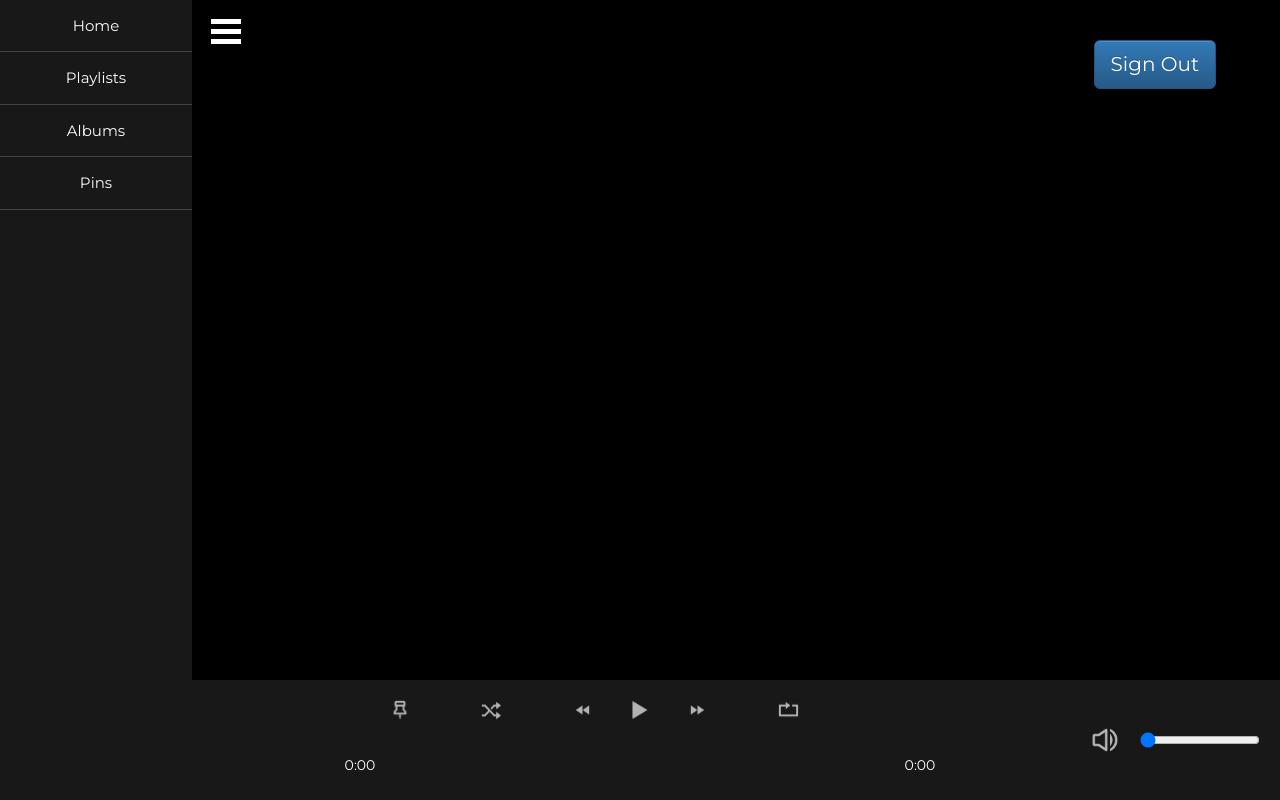
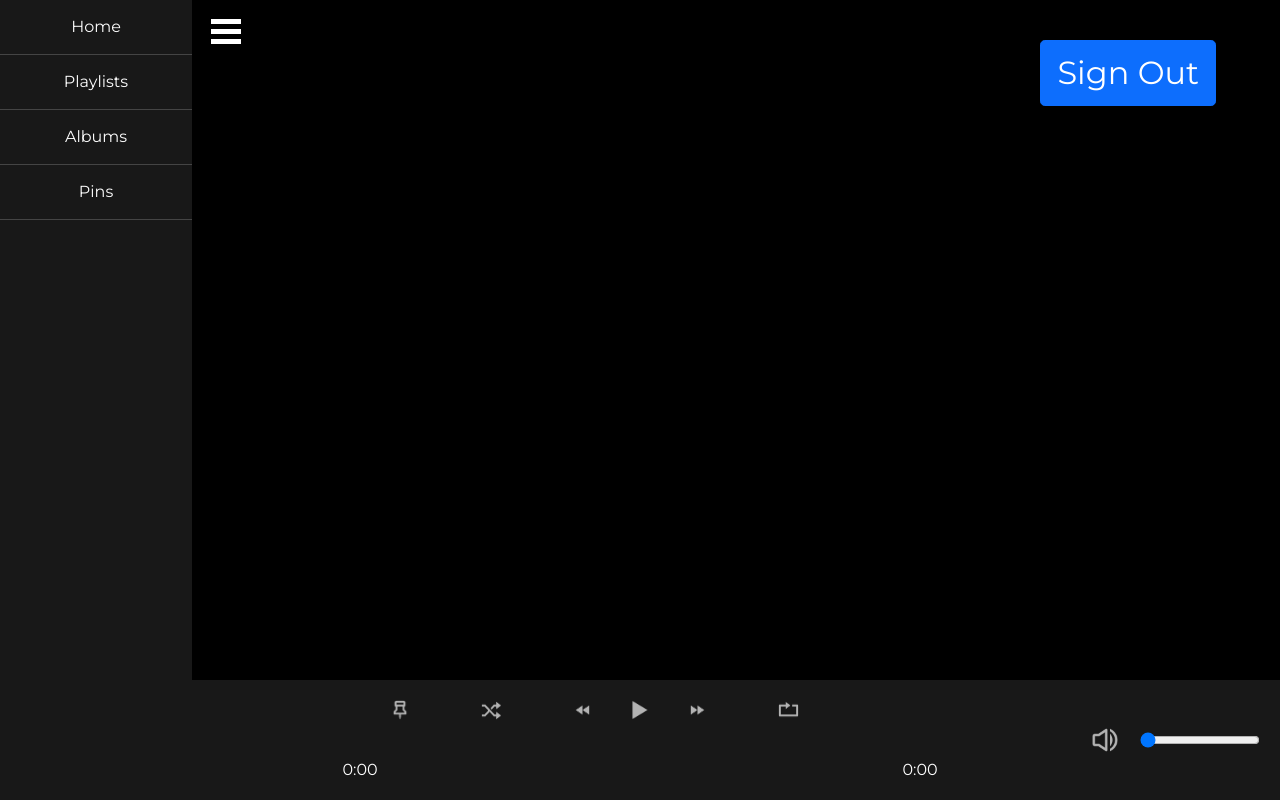
Before and after one commit to lunarmint/spotipyn, a Flask app: template modules/templates/base.html in a window 1280 px wide. Run offline with Flask 2, Linux system fonts and the light colour scheme; the template is opened without the code that fills it, so the values that code supplies are empty; parts of the project's set-up code (start-up, migrations or seed data) failed here and were passed over; some libraries are stand-ins or nearby versions.

Commit message:
Fixed a centering issue for playback bar
Also updated to bootstrap 5.1.3 (again) with css + js.

```diff
--- a/modules/static/css/player.css
+++ b/modules/static/css/player.css
@@ -32,7 +32,7 @@
     grid-column-end: col3;
     grid-row-start: row1;
     grid-row-end: row2;
-    font-size: 1.5rem;
+    font-size: 1rem;
     font-weight: 400;
     place-self: end start;
     text-align: left;
@@ -52,7 +52,7 @@
     grid-column-end: col3;
     grid-row-start: row2;
     grid-row-end: row3;
-    font-size: 1.3rem;
+    font-size: 0.8rem;
     font-weight: 200;
     place-self: start start;
     text-align: left;
@@ -136,10 +136,10 @@
 }
 
 .playback > p {
-    font-size: 1.4rem;
+    margin: 0;
     align-self: center;
     text-align: center;
-    line-height: 0;
+    font-size: 1rem;
     width: 100%;
 }
 
@@ -160,6 +160,8 @@
 }
 
 svg {
+    display: block;
+    margin: auto;
     border-radius: 1vh;
 }
 
--- a/modules/static/css/style.css
+++ b/modules/static/css/style.css
@@ -1,11 +1,10 @@
 body {
     background-color: black;
     font-family: "Montserrat", sans-serif;
-    font-size: 62.5%;
 }
 
 h1 {
-    font-size: 5rem;
+    font-size: 3rem;
     font-weight: bold;
 }
 
@@ -42,7 +41,7 @@ h1 {
     padding: 15px 10px;
     border-bottom: 1px solid #444;
     color: #fcfcfc;
-    font-size: 1.5rem;
+    font-size: 1rem;
     text-align: center;
 }
 
@@ -79,7 +78,7 @@ h1 {
 }
 
 #list li {
-    line-height: 3rem;
+    line-height: 2rem;
     font-size: 2rem;
     opacity: 0;
     animation: fadeIn 1s ease-in both;
--- a/modules/templates/base.html
+++ b/modules/templates/base.html
@@ -10,8 +10,7 @@
     <link href="https://fonts.googleapis.com/css2?family=Montserrat:wght@200;400&display=swap" rel="stylesheet">
 
     <!-- bootstrap.css -->
-    <link rel="stylesheet" href="https://stackpath.bootstrapcdn.com/bootstrap/3.4.1/css/bootstrap.min.css" integrity="sha384-HSMxcRTRxnN+Bdg0JdbxYKrThecOKuH5zCYotlSAcp1+c8xmyTe9GYg1l9a69psu" crossorigin="anonymous">
-    <link rel="stylesheet" href="https://stackpath.bootstrapcdn.com/bootstrap/3.4.1/css/bootstrap-theme.min.css" integrity="sha384-6pzBo3FDv/PJ8r2KRkGHifhEocL+1X2rVCTTkUfGk7/0pbek5mMa1upzvWbrUbOZ" crossorigin="anonymous">
+    <link href="https://cdn.jsdelivr.net/npm/bootstrap@5.1.3/dist/css/bootstrap.min.css" rel="stylesheet" integrity="sha384-1BmE4kWBq78iYhFldvKuhfTAU6auU8tT94WrHftjDbrCEXSU1oBoqyl2QvZ6jIW3" crossorigin="anonymous">
     <script src="https://ajax.googleapis.com/ajax/libs/jquery/3.6.0/jquery.min.js"></script>
     <script src="https://stackpath.bootstrapcdn.com/bootstrap/3.4.1/js/bootstrap.min.js" integrity="sha384-aJ21OjlMXNL5UyIl/XNwTMqvzeRMZH2w8c5cRVpzpU8Y5bApTppSuUkhZXN0VxHd" crossorigin="anonymous"></script>
 
@@ -107,8 +106,10 @@
         <label for="volume-bar"></label><input type="range" id="volume-bar" name="volume-bar" min="0" max="1" value="0" step="0.05">
     </div>
 
+    <!-- bootstrap.js -->
+    <script src="https://cdn.jsdelivr.net/npm/bootstrap@5.1.3/dist/js/bootstrap.bundle.min.js" integrity="sha384-ka7Sk0Gln4gmtz2MlQnikT1wXgYsOg+OMhuP+IlRH9sENBO0LRn5q+8nbTov4+1p" crossorigin="anonymous"></script>
+
     <!-- The player's .js script. -->
     <script type="text/javascript" src="{{ url_for('static', filename='js/player.js') }}"></script>
-
 </div>
 </body>
```
